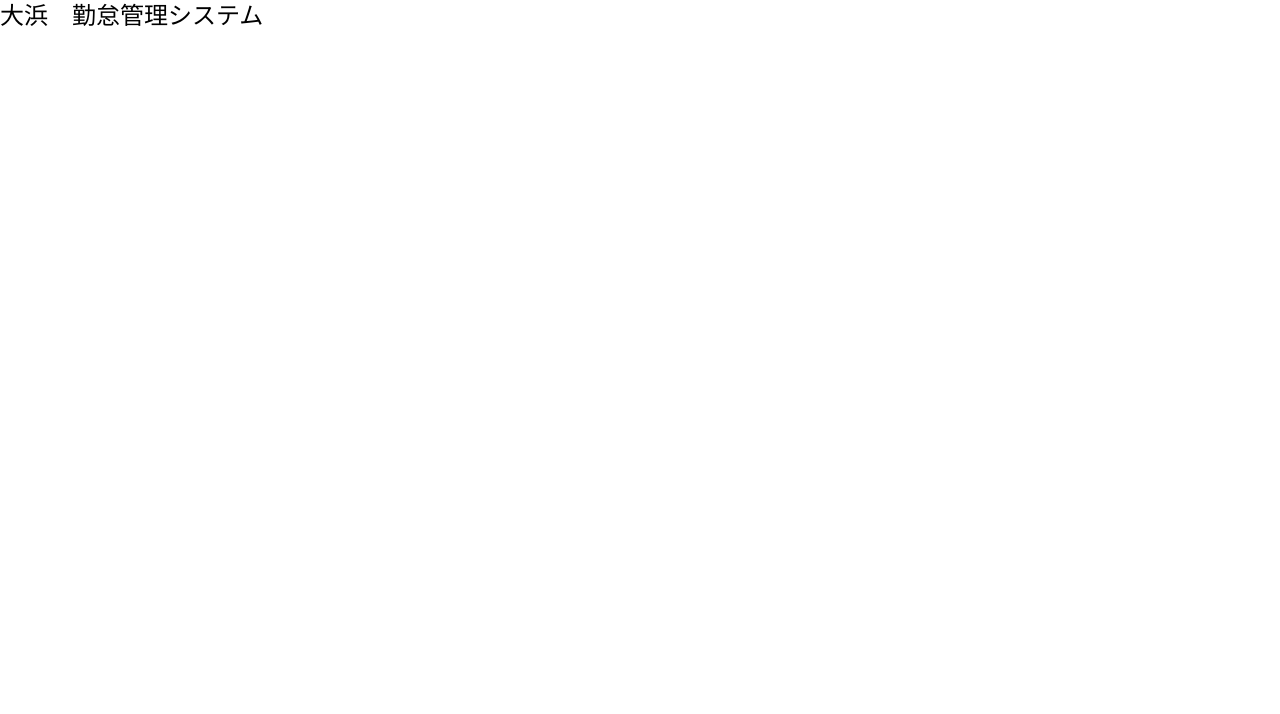
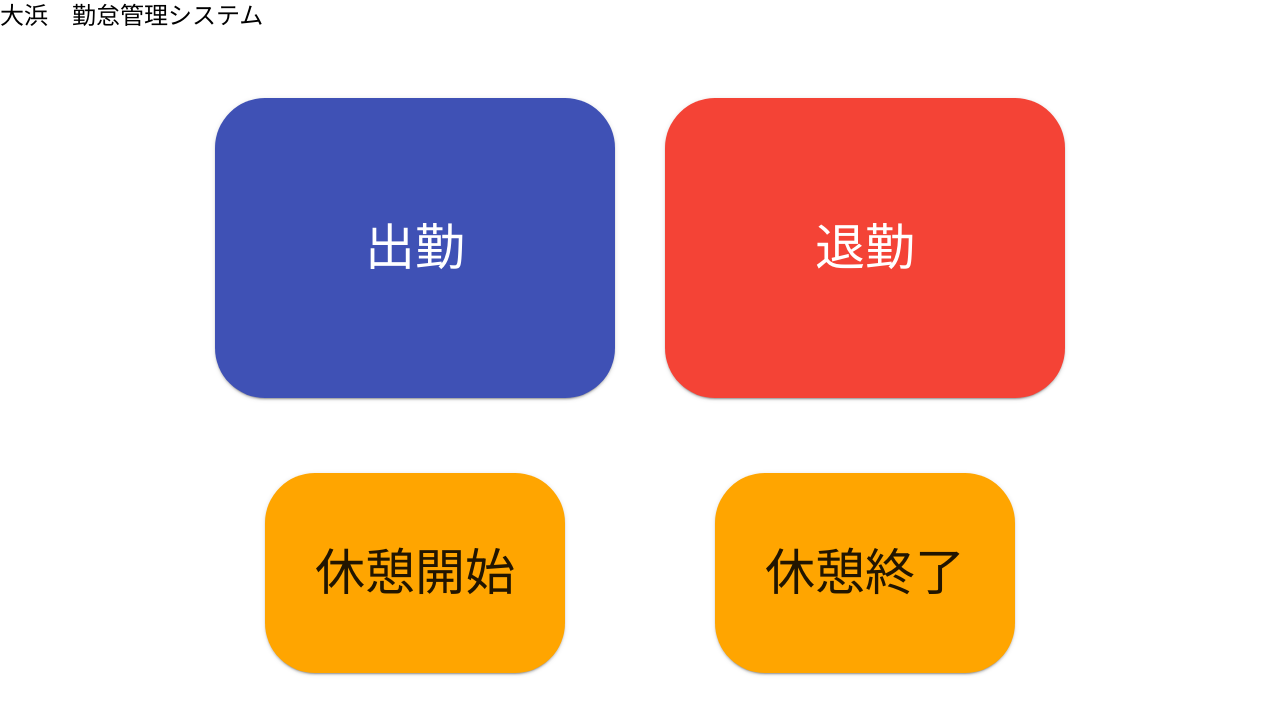
Before and after one commit to tatakeke1212/oohama-attendance-system-client, an Angular app: page /selectAttendance/1 in a window 1280 px wide. Before the commit this address led to /. Shown: the top 714 px of the page. Built offline with nearby package versions, Linux system fonts and the light colour scheme.

Commit message:
OASC-0010 勤怠選択画面の仮実装

```diff
--- a/src/app/app-routing.module.ts
+++ b/src/app/app-routing.module.ts
@@ -4,6 +4,7 @@ import { LoginComponent } from './pages/login/login.component';
 import { EmployeeDetailComponent } from './pages/management/employee-detail/employee-detail.component';
 import { EmployeeListComponent } from './pages/management/employee-list/employee-list.component';
 import { ManageTopComponent } from './pages/management/manage-top/manage-top.component';
+import { SelectAttendanceComponent } from './pages/select-attendance/select-attendance.component';
 import { SelectEmployeeComponent } from './pages/select-employee/select-employee.component';
 import { TopComponent } from './pages/top/top.component';
 
@@ -11,6 +12,7 @@ const routes: Routes = [
   { path: '', redirectTo: '/top', pathMatch: 'full' },
   { path: 'top', component: TopComponent },
   { path: 'selectEmployee', component: SelectEmployeeComponent },
+  { path: 'selectAttendance/:id', component: SelectAttendanceComponent },
   { path: 'login', component: LoginComponent },
   { path: 'management-top', component: ManageTopComponent },
   { path: 'employeeList', component: EmployeeListComponent },
--- a/src/app/app.module.ts
+++ b/src/app/app.module.ts
@@ -19,6 +19,7 @@ import { ManageTopComponent } from './pages/management/manage-top/manage-top.com
 import { MatTableModule } from '@angular/material/table';
 import { EmployeeListComponent } from './pages/management/employee-list/employee-list.component';
 import { EmployeeDetailComponent } from './pages/management/employee-detail/employee-detail.component';
+import { SelectAttendanceComponent } from './pages/select-attendance/select-attendance.component';
 
 @NgModule({
   declarations: [
@@ -27,6 +28,7 @@ import { EmployeeDetailComponent } from './pages/management/employee-detail/empl
     TopComponent,
     CustomInputComponent,
     SelectEmployeeComponent,
+    SelectAttendanceComponent,
     ManageTopComponent,
     EmployeeListComponent,
     EmployeeDetailComponent,
--- /dev/null
+++ b/src/app/pages/select-attendance/select-attendance.component.css
@@ -0,0 +1,77 @@
+.select-employee-container {
+    display: flex;
+    flex-wrap: wrap;
+    align-content: space-between;
+}
+
+.select-employee-item {
+    padding: 20px;
+    min-width: 30%;
+    height: 200px;
+}
+
+.select-employee-button {
+    width: 100%;
+    height: 100%;
+    font-size: 350%;
+    border-radius: 50px;
+}
+
+
+.select-attendance-container {
+    display: grid;
+    justify-content: center;
+    align-items: center;
+    grid-template-rows: 400px 250px;
+    grid-template-columns: 450px 450px;
+}
+
+.start-button-item {
+    grid-row: 1 / 2;
+    grid-column: 1 / 2;
+    margin: auto;
+}
+.end-button-item {
+    grid-row: 1 / 2;
+    grid-column: 2 / 3;
+    margin: auto;
+
+}
+.rest-in-button-item {
+    grid-row: 2 / 3;
+    grid-column: 1 / 2;
+    margin: auto;
+}
+.rest-out-button-item {
+    grid-row: 2 / 3;
+    grid-column: 2 / 3;
+    margin: auto;
+}
+
+
+.start-button {
+    width: 400px;
+    height: 300px;
+    font-size: 50px;
+    border-radius:50px;
+}
+.end-button {
+    width: 400px;
+    height: 300px;
+    font-size: 50px;
+    border-radius:50px;
+}
+.rest-in-button {
+    width: 300px;
+    height: 200px;
+    font-size: 50px;
+    border-radius:50px;
+    background-color: #ffa500 !important;
+}
+.rest-out-button {
+    width: 300px;
+    height: 200px;
+    font-size: 50px;
+    border-radius:50px;
+    background-color: #ffa500 !important;
+}
--- /dev/null
+++ b/src/app/pages/select-attendance/select-attendance.component.html
@@ -0,0 +1,32 @@
+<div class="select-attendance-container">
+  <div class="start-button-item">
+    <button
+      mat-raised-button
+      color="primary"
+      class="start-button"
+      (click)="clickStart()"
+    >
+      出勤
+    </button>
+  </div>
+  <div class="end-button-item">
+    <button
+      mat-raised-button
+      color="warn"
+      class="end-button"
+      (click)="clickEnd()"
+    >
+      退勤
+    </button>
+  </div>
+  <div class="rest-in-button-item">
+    <button mat-raised-button class="rest-in-button" (click)="clickRestIn()">
+      休憩開始
+    </button>
+  </div>
+  <div class="rest-out-button-item">
+    <button mat-raised-button class="rest-out-button" (click)="clickRestOut()">
+      休憩終了
+    </button>
+  </div>
+</div>
--- /dev/null
+++ b/src/app/pages/select-attendance/select-attendance.component.ts
@@ -0,0 +1,40 @@
+import { HttpClient } from '@angular/common/http';
+import { Component, OnInit } from '@angular/core';
+import { ActivatedRoute } from '@angular/router';
+
+@Component({
+  selector: 'app-select-attendance',
+  templateUrl: './select-attendance.component.html',
+  styleUrls: ['./select-attendance.component.css'],
+})
+export class SelectAttendanceComponent implements OnInit {
+  constructor(
+    private http: HttpClient,
+    private activatedRoute: ActivatedRoute
+  ) {}
+
+  ngOnInit(): void {
+    this.activatedRoute.params.subscribe((params) => {
+      const id = params['id'];
+      console.log('id: ' + id);
+      // 従業員の出勤状況を取得
+      // 出勤状況をもとに非活性のボタンを判定
+    });
+  }
+
+  clickStart() {
+    console.log('出勤');
+  }
+
+  clickEnd() {
+    console.log('退勤');
+  }
+
+  clickRestIn() {
+    console.log('休憩開始');
+  }
+
+  clickRestOut() {
+    console.log('休憩終了');
+  }
+}
--- a/src/app/pages/select-employee/select-employee.component.html
+++ b/src/app/pages/select-employee/select-employee.component.html
@@ -1,6 +1,11 @@
 <div class="select-employee-container">
   <div *ngFor="let emp of employeeList" class="select-employee-item">
-    <button mat-raised-button color="primary" class="select-employee-button">
+    <button
+      mat-raised-button
+      color="primary"
+      (click)="buttonClick(emp)"
+      class="select-employee-button"
+    >
       {{ emp.name }}
     </button>
   </div>
--- a/src/app/pages/select-employee/select-employee.component.ts
+++ b/src/app/pages/select-employee/select-employee.component.ts
@@ -1,5 +1,7 @@
 import { HttpClient } from '@angular/common/http';
 import { Component, OnInit } from '@angular/core';
+import { Router } from '@angular/router';
+import { Employee } from 'src/app/models/employee';
 import { base_url } from 'src/environments/environment';
 
 @Component({
@@ -9,9 +11,9 @@ import { base_url } from 'src/environments/environment';
 })
 export class SelectEmployeeComponent implements OnInit {
   /** 従業員一覧 */
-  employeeList: any = [];
+  employeeList: Employee[] = [];
 
-  constructor(private http: HttpClient) {}
+  constructor(private http: HttpClient, private router: Router) {}
 
   ngOnInit(): void {
     // 従業員一覧を取得
@@ -23,6 +25,14 @@ export class SelectEmployeeComponent implements OnInit {
 
   /** 従業員一覧を取得 */
   getAllEmployees() {
-    return this.http.get<any>(base_url + 'api/employee/');
+    return this.http.get<Employee[]>(base_url + 'api/employee/');
+  }
+
+  buttonClick(employee: Employee) {
+    console.log('click');
+    console.log(employee);
+
+    // 勤怠選択画面に遷移
+    this.router.navigateByUrl(`/selectAttendance/${employee.id}`);
   }
 }
```
Also changed, not shown: src/app/models/attendance.ts (added, +11 -0 lines), 1 other file (tests, documents, lock files or other folders).
